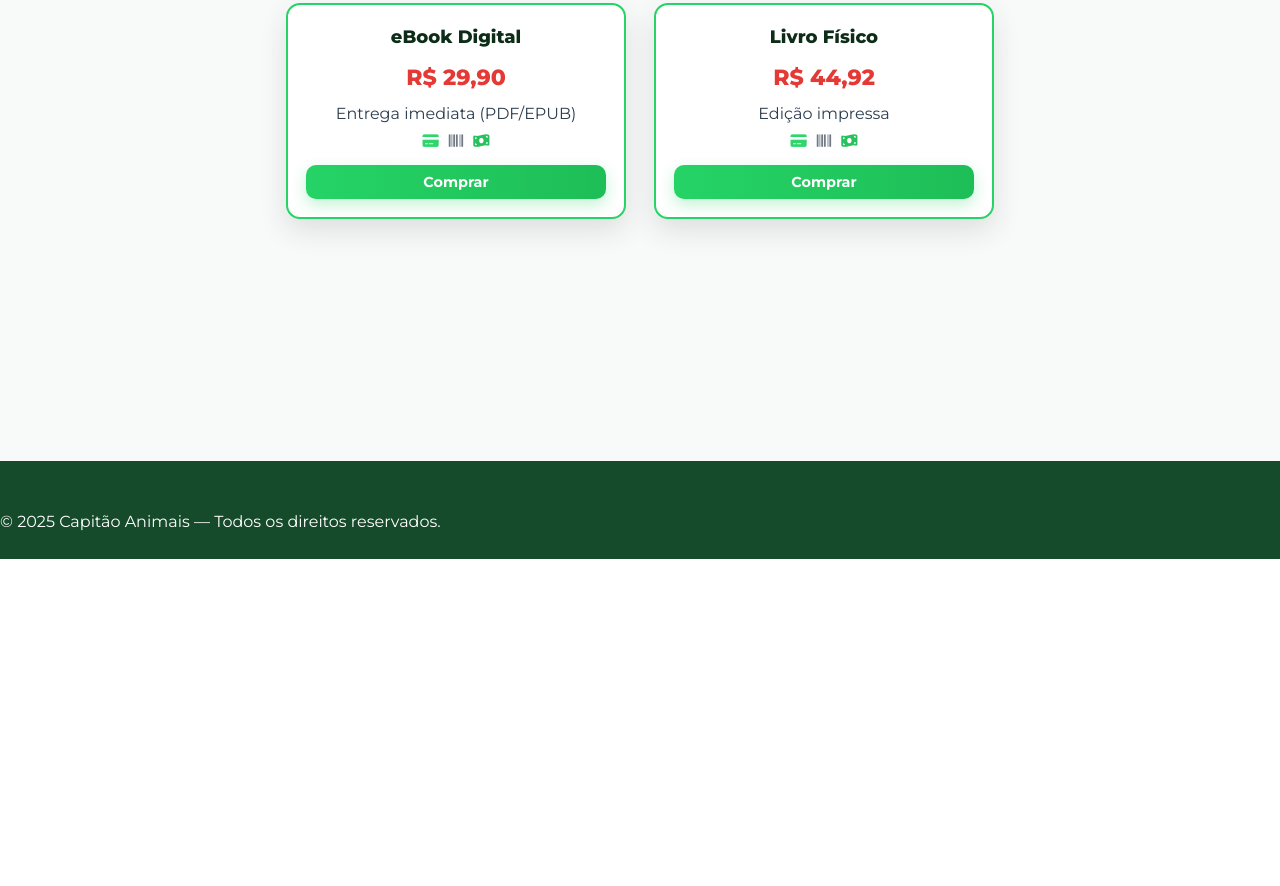
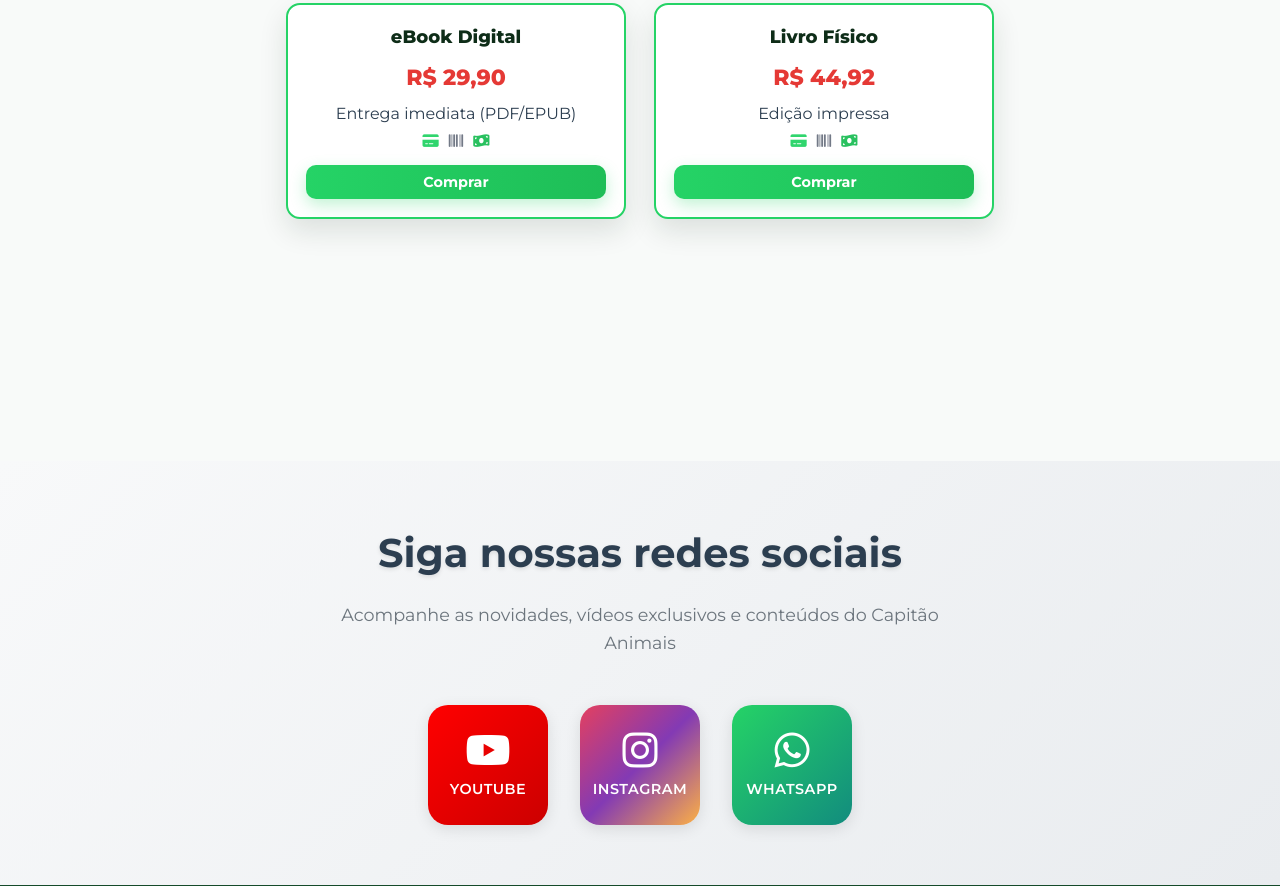
Before and after one commit to thiagohmg/capitaoanimais, a plain HTML site: page index.html in a window 1280 px wide. Shown: the part 3486-4372 px from the top of the page. Before the commit the page ends 4045 px from the top, so only its background shows below. Drawn offline with Linux system fonts and the light colour scheme.

Commit message:
Fix: Adicionar seção de redes sociais no index.html para garantir visibilidade dos ícones

```diff
--- a/index.html
+++ b/index.html
@@ -220,6 +220,28 @@
   </div>
 </section>
 
+<!-- Seção de Redes Sociais -->
+<section class="lp-section lp-social-media">
+  <div class="lp-container">
+    <h2>Siga nossas redes sociais</h2>
+    <p>Acompanhe as novidades, vídeos exclusivos e conteúdos do Capitão Animais</p>
+    <div class="social-icons">
+      <a href="https://www.youtube.com/@caetanofrantz123/videos" target="_blank" rel="noopener" class="social-icon youtube" aria-label="YouTube do Capitão Animais">
+        <i class="fab fa-youtube"></i>
+        <span>YouTube</span>
+      </a>
+      <a href="https://www.instagram.com/capitaoanimais/?igsh=MWZoeXptbWZ3YWJwYw%3D%3D#" target="_blank" rel="noopener" class="social-icon instagram" aria-label="Instagram do Capitão Animais">
+        <i class="fab fa-instagram"></i>
+        <span>Instagram</span>
+      </a>
+      <a href="https://wa.me/5566981079836?text=Quero%20saber%20mais%20sobre%20o%20livro%20Capit%C3%A3o%20Animais" target="_blank" rel="noopener" class="social-icon whatsapp" aria-label="WhatsApp do Capitão Animais">
+        <i class="fab fa-whatsapp"></i>
+        <span>WhatsApp</span>
+      </a>
+    </div>
+  </div>
+</section>
+
 <!-- Seção duplicada de Sobre o Autor removida -->
 <!-- seção inferior duplicada de Sobre o Autor removida -->
 
```
